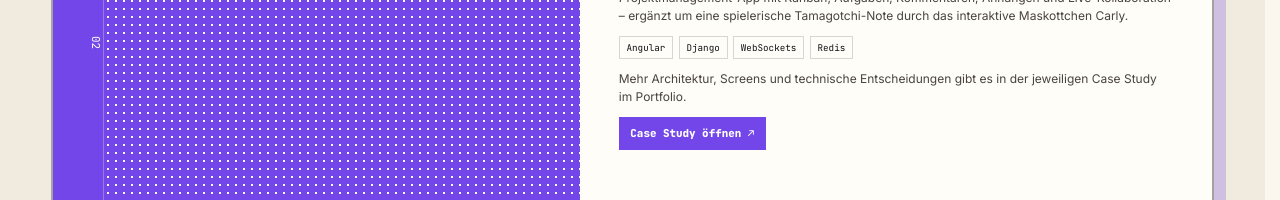
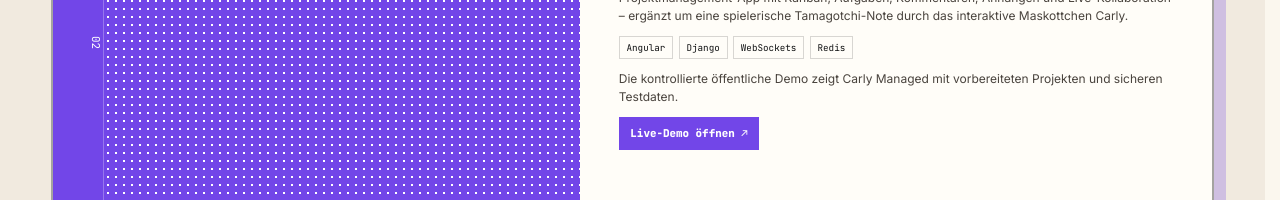
Before and after one commit to benjaminBennewitz/Design.Code.Repeat., an Angular app: page /referenzen in a window 1280 px wide. Shown: the part 1857-2057 px from the top of the page. Built offline with nearby package versions, Linux system fonts and the light colour scheme.

Commit message:
feat(references.carly): link public case demo

```diff
--- a/src/app/core/data/studio-content.ts
+++ b/src/app/core/data/studio-content.ts
@@ -7,6 +7,9 @@ import { StudioContent, StudioLanguage } from '../models/studio.models';
 
 /** Öffentliche Portfolio-Domain für vertiefende Case Studies. */
 const PORTFOLIO_BASE_URL = 'https://b2folio.de';
+
+/** Öffentliche Carly-Managed-Case-Study des DCR-Hosts. */
+const CARLY_MANAGED_CASE_URL = 'https://cases.design-code-repeat.de';
 
 /** Deutsche Inhalte. */
 const de: StudioContent = {
@@ -475,7 +478,9 @@ const de: StudioContent = {
       accent: 'violet',
       summary: 'Projektmanagement-App mit Kanban, Aufgaben, Kommentaren, Anhängen und Live-Kollaboration – ergänzt um eine spielerische Tamagotchi-Note durch das interaktive Maskottchen Carly.',
       stack: ['Angular', 'Django', 'WebSockets', 'Redis'],
-      portfolioUrl: `${PORTFOLIO_BASE_URL}/projects/kanban-klon`,
+      linkHint: 'Die kontrollierte öffentliche Demo zeigt Carly Managed mit vorbereiteten Projekten und sicheren Testdaten.',
+      ctaLabel: 'Live-Demo öffnen',
+      portfolioUrl: CARLY_MANAGED_CASE_URL,
     },
     {
       slug: 'dein-fussabdruck',
@@ -854,7 +859,7 @@ const en: StudioContent = {
   ],
   references: [
     { ...de.references[0], type: 'Modular Business Platform', summary: 'Modular intranet with project management, automated order handling, Document Share, admin panel, quality management, complaint management and more on one shared permission and data core.' },
-    { ...de.references[1], type: 'Project Management', summary: 'Project management app with Kanban, tasks, comments, attachments and live collaboration, plus a playful Tamagotchi-like layer built around the interactive mascot Carly.' },
+    { ...de.references[1], type: 'Project Management', summary: 'Project management app with Kanban, tasks, comments, attachments and live collaboration, plus a playful Tamagotchi-like layer built around the interactive mascot Carly.', linkHint: 'The controlled public demo shows Carly Managed with prepared projects and safe test data.', ctaLabel: 'Open live demo' },
     { ...de.references[2], type: 'Interactive Simulation', summary: 'Interactive ecosystem simulation that turns personal choices into delayed, visible consequences and makes complex relationships tangible through play.' },
     { ...de.references[3], type: 'Fictional Product Case Study', summary: 'Fictional product case study: starting from the question of how blood results can become easier for patients to understand, a custom business logic was designed for OCR import, review, trends and patient-friendly presentation of lab values.' },
     { ...de.references[4], type: 'Graphic Design / Editorial', summary: 'Interactive design catalogue presenting editorial work, retouching, compositing and experimental visual pieces from several years.' },
--- a/src/app/core/models/studio.models.ts
+++ b/src/app/core/models/studio.models.ts
@@ -94,6 +94,10 @@ export interface StudioReference {
   readonly stack: readonly string[];
   readonly image?: string;
   readonly imageAlt?: string;
+  /** Optionaler projektspezifischer Hinweis für den externen Deep-Dive-Link. */
+  readonly linkHint?: string;
+  /** Optionales projektspezifisches CTA-Label für den externen Link. */
+  readonly ctaLabel?: string;
   readonly portfolioUrl: string;
 }
 
--- a/src/app/pages/references-page/references-page.component.html
+++ b/src/app/pages/references-page/references-page.component.html
@@ -32,9 +32,9 @@
             <ul [attr.aria-label]="techStackLabel()">
               @for (tech of reference.stack; track tech) { <li>{{ tech }}</li> }
             </ul>
-            <small>{{ content().referencesPage.portfolioHint }}</small>
+            <small>{{ reference.linkHint ?? content().referencesPage.portfolioHint }}</small>
             <a [href]="reference.portfolioUrl" target="_blank" rel="noopener noreferrer">
-              {{ content().referencesPage.cta }} <span aria-hidden="true">↗</span>
+              {{ reference.ctaLabel ?? content().referencesPage.cta }} <span aria-hidden="true">↗</span>
             </a>
           </div>
         </article>
```
Also changed, not shown: 1 other file (tests, documents, lock files or other folders).
